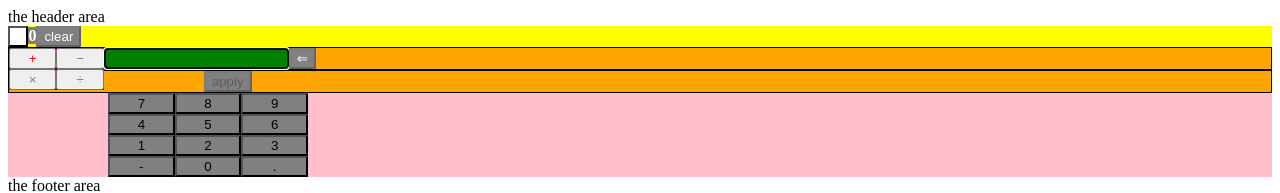
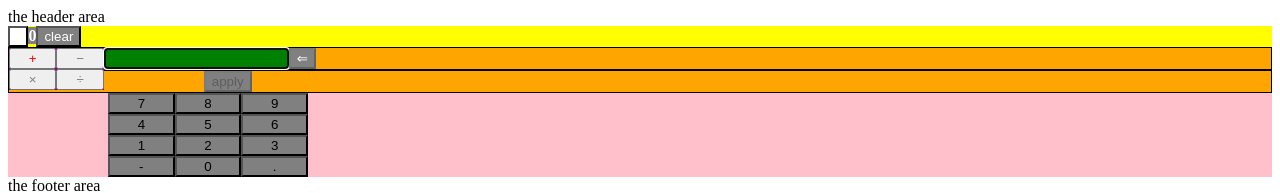
Before and after one commit to j2kenton/React-Super-Calculator, a React (Create React App) app in the folder react/: page / in a window 1280 px wide. Shown: the top 193 px of the page. Built offline with nearby package versions, Linux system fonts and the light colour scheme.

Commit message:
minor fix

```diff
--- a/react/src/sections/body/output-section.js
+++ b/react/src/sections/body/output-section.js
@@ -43,9 +43,7 @@ export const OutputSection = ({ output, toggleOutputNegativity, onButtonClick, r
   const onClear = e => {
     e.preventDefault();
     onButtonClick();
-    if (output) {
-      resetForm();
-    }
+    resetForm();
   };
 
   return (
@@ -55,9 +53,7 @@ export const OutputSection = ({ output, toggleOutputNegativity, onButtonClick, r
           <SignSymbol visible={output < 0}>-</SignSymbol>
         </SignButton>
         <NumberArea>{Math.abs(output)}</NumberArea>
-        <ClearButton onClick={onClear} disabled={!output}>
-          clear
-        </ClearButton>
+        <ClearButton onClick={onClear}>clear</ClearButton>
       </OutputArea>
     </OutputWrapper>
   );
```
